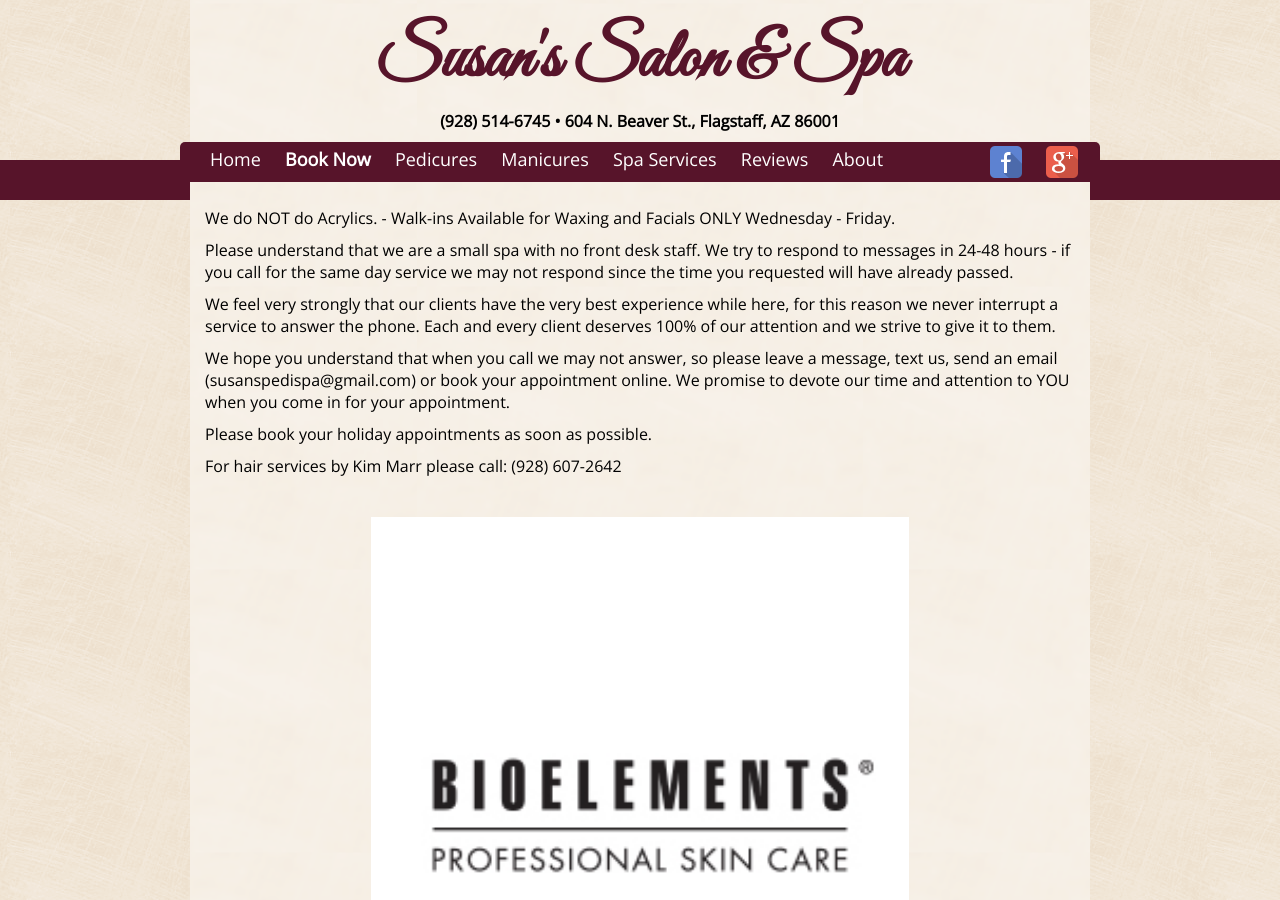
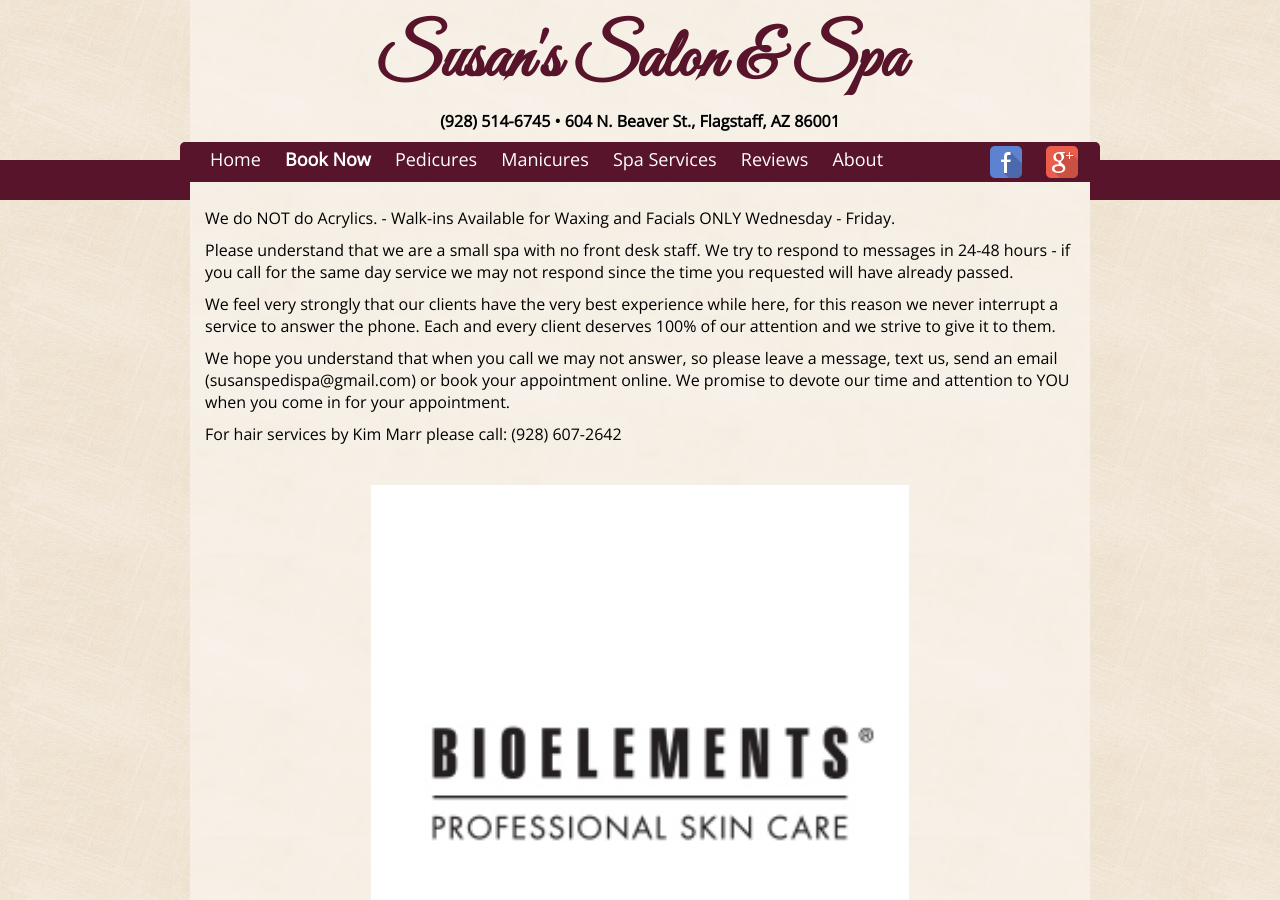
Before and after one commit to susanspedispa/susanspedispa.github.io, a Jekyll site: the page built from index.html, in a window 1280 px wide and 900 px high. Built offline with Jekyll 4.4.1, drawn with Linux system fonts in a browser that asks for light colours.

Commit message:
Update intro.html

```diff
--- a/_includes/intro.html
+++ b/_includes/intro.html
@@ -1,2 +1,2 @@
-<p> We do NOT do Acrylics. - Walk-ins Available for Waxing and Facials ONLY Wednesday - Friday.<p>Please understand that we are a small spa with no front desk staff. We try to respond to messages in 24-48 hours - if you call for the same day service we may not respond since the time you requested will have already passed. <p>We feel very strongly that our clients have the very best experience while here, for this reason we never interrupt a service to answer the phone. Each and every client deserves 100% of our attention and we strive to give it to them. <p>We hope you understand that when you call we may not answer, so please leave a message, text us, send an email (susanspedispa@gmail.com) or book your appointment online. We promise to devote our time and attention to YOU when you come in for your appointment. <p>Please book your holiday appointments as soon as possible.</i></p>
+<p> We do NOT do Acrylics. - Walk-ins Available for Waxing and Facials ONLY Wednesday - Friday.<p>Please understand that we are a small spa with no front desk staff. We try to respond to messages in 24-48 hours - if you call for the same day service we may not respond since the time you requested will have already passed. <p>We feel very strongly that our clients have the very best experience while here, for this reason we never interrupt a service to answer the phone. Each and every client deserves 100% of our attention and we strive to give it to them. <p>We hope you understand that when you call we may not answer, so please leave a message, text us, send an email (susanspedispa@gmail.com) or book your appointment online. We promise to devote our time and attention to YOU when you come in for your appointment.</i></p>
 <p>For hair services by Kim Marr please call: (928) 607-2642
```
